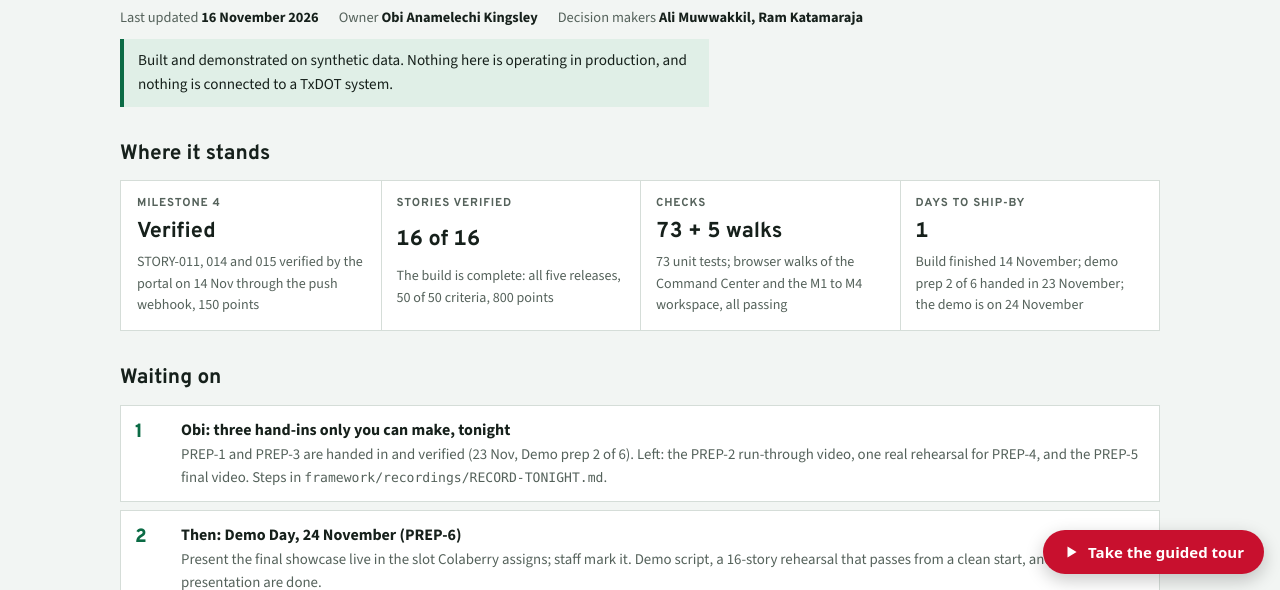
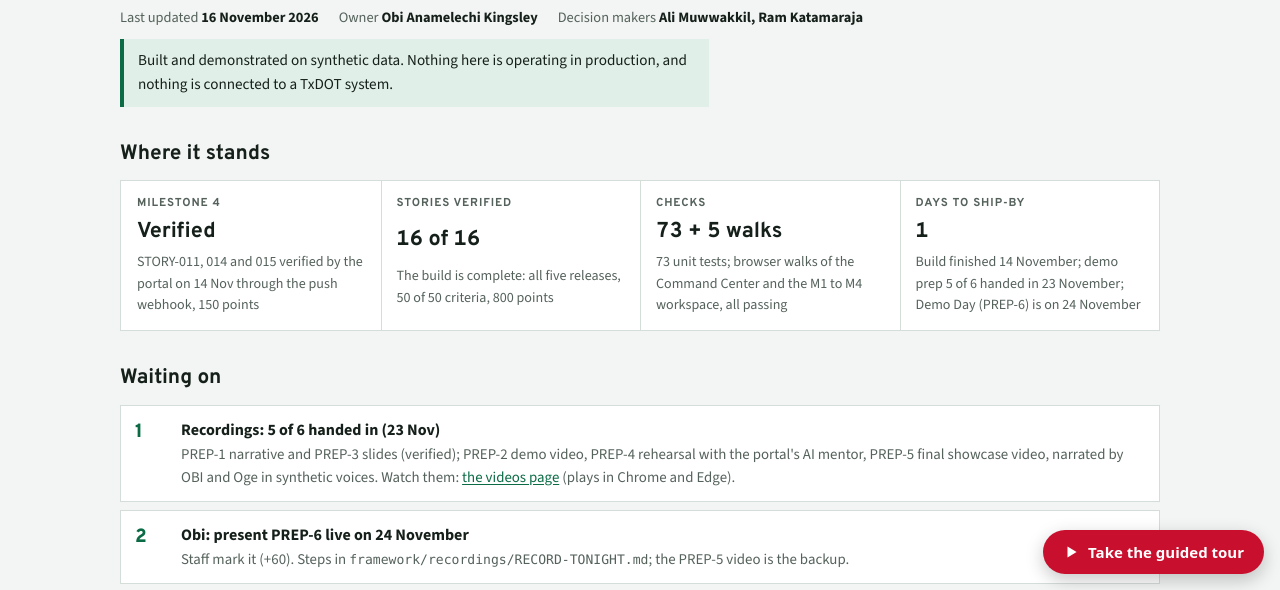
Before and after one commit to OBIANAMS04/cris-enhancement, a plain HTML site: page framework/PROJECT-FRAMEWORK.html in a window 1280 px wide. Shown: the part 210-800 px from the top of the page. Drawn offline with nearby package versions, Linux system fonts and the light colour scheme; a web font is replaced by a local one.

Commit message:
Framework v12: recordings produced, Demo prep 5 of 6 handed in
PREP-2, PREP-4 and PREP-5 handed in on 23 Nov and accepted as complete; the
videos page is linked; PREP-6 (live, 24 Nov) is the one item left. Timeline row
records the studio, the Chrome checks, the GitHub-sync explanation and the two
refused tool installs.

Co-Authored-By: Claude Opus 5.5 <noreply@anthropic.com>

```diff
--- a/framework/PROJECT-FRAMEWORK.html
+++ b/framework/PROJECT-FRAMEWORK.html
@@ -134,14 +134,14 @@ footer { color: var(--muted); font-size: 0.86rem; border-top: 1px solid var(--ru
       <div><span class="k">Milestone 4</span><span class="v">Verified</span><span class="n">STORY-011, 014 and 015 verified by the portal on 14 Nov through the push webhook, 150 points</span></div>
       <div><span class="k">Stories verified</span><span class="v">16 of 16</span><span class="n">The build is complete: all five releases, 50 of 50 criteria, 800 points</span></div>
       <div><span class="k">Checks</span><span class="v">73 + 5 walks</span><span class="n">73 unit tests; browser walks of the Command Center and the M1 to M4 workspace, all passing</span></div>
-      <div><span class="k">Days to ship-by</span><span class="v">1</span><span class="n">Build finished 14 November; demo prep 2 of 6 handed in 23 November; the demo is on 24 November</span></div>
+      <div><span class="k">Days to ship-by</span><span class="v">1</span><span class="n">Build finished 14 November; demo prep 5 of 6 handed in 23 November; Demo Day (PREP-6) is on 24 November</span></div>
     </div>
   </section>
 
   <section aria-labelledby="you-h" data-tour="What the build is waiting on, and who has to act. This list changes after every milestone." data-tour-script="OBI: This list says who has to act. Next is the demo on 24 November. || OGE: And is anything waiting on TxDOT? || OBI: No. This is a rehearsal case study, so TxDOT is not consulted. Every open point is a working assumption, labelled on screen and kept in one file.">
     <h2 id="you-h">Waiting on</h2>
     <ol class="steps">
-      <li><div><strong>Obi: three hand-ins only you can make, tonight</strong><span>PREP-1 and PREP-3 are handed in and verified (23 Nov, Demo prep 2 of 6). Left: the PREP-2 run-through video, one real rehearsal for PREP-4, and the PREP-5 final video. Steps in <code>framework/recordings/RECORD-TONIGHT.md</code>.</span></div></li>
+      <li><div><strong>Recordings: 5 of 6 handed in (23 Nov)</strong><span>PREP-1 narrative and PREP-3 slides (verified); PREP-2 demo video, PREP-4 rehearsal with the portal's AI mentor, PREP-5 final showcase video, narrated by OBI and Oge in synthetic voices. Watch them: <a href="https://obianams04.github.io/cris-enhancement/framework/recordings/videos/">the videos page</a> (plays in Chrome and Edge).</span></div></li><li><div><strong>Obi: present PREP-6 live on 24 November</strong><span>Staff mark it (+60). Steps in <code>framework/recordings/RECORD-TONIGHT.md</code>; the PREP-5 video is the backup.</span></div></li>
       <li><div><strong>Then: Demo Day, 24 November (PREP-6)</strong><span>Present the final showcase live in the slot Colaberry assigns; staff mark it. Demo script, a 16-story rehearsal that passes from a clean start, and the demo-day presentation are done.</span></div></li>
       <li><div><strong>Nothing waits on TxDOT</strong><span>CRIS is a Colaberry rehearsal case study (confirmed 23 Nov). Scoring weights, required documents, closing time, service levels, reports, risk scale and the Euna import are working assumptions from TxDOT's published terms, each labelled on screen and kept in one file.</span></div></li>
       <li><div><strong>Ali or the platform: dates in the plan file</strong><span>The story brief lists release and due dates, but <code>plan.json</code> holds none, so the Command Center shows none. The first sync after connecting may deliver them.</span></div></li>
```
Also changed, not shown: 1 other file.
